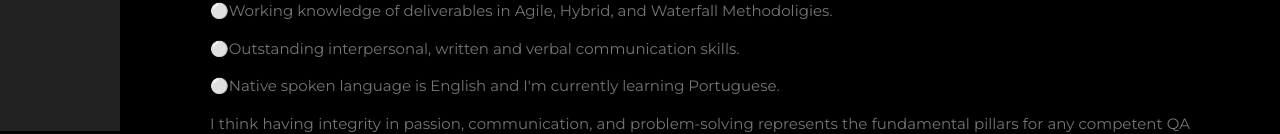
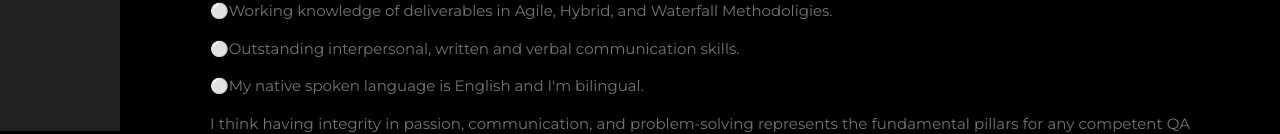
Before and after one commit to davidsylvester29/career, a plain HTML site: page index.html in a window 1280 px wide. Shown: the part 669-803 px from the top of the page. Drawn offline with nearby package versions, Linux system fonts and the light colour scheme.

Commit message:
Update index.html
changed about me section from "...I'm currently learning Portuguese"

to
"My native spoken language is English and I'm bilingual."

```diff
--- a/index.html
+++ b/index.html
@@ -78,7 +78,7 @@
       <p>⚪Strong adaptable problem-solver who desires to contribute my skills focused on innovation, creativity, and efficiency.</p>
       <p>⚪Working knowledge of deliverables in Agile, Hybrid, and Waterfall Methodoligies.</p>
       <p>⚪Outstanding interpersonal, written and verbal communication skills.</p>
-      <p>⚪Native spoken language is English and I'm currently learning Portuguese.</p>
+      <p>⚪My native spoken language is English and I'm bilingual.</p>
       <p>I think having integrity in passion, communication, and problem-solving represents the fundamental pillars for any competent QA professional. A genuine passion for one's work ensures a commitment to delivering high-quality outcomes, as continuous improvement becomes a constant pursuit. Practical and well-established communication skills are essential in serving as a conduit between stakeholders and end-users, ensuring a thorough understanding of requirements and expectations. Additionally, the ability to adopt multiple perspectives allows for proficient problem-solving capabilities. While my affinity for mathematics highlights my inclination toward analytical thinking, it is crucial to acknowledge that problem-solving isn't simply a math skill; it's a life skill.
       </p>
 
```
